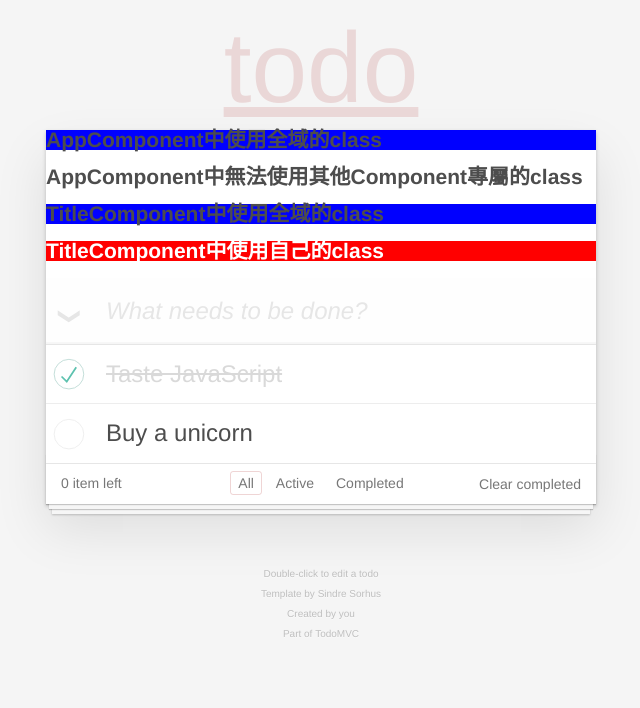
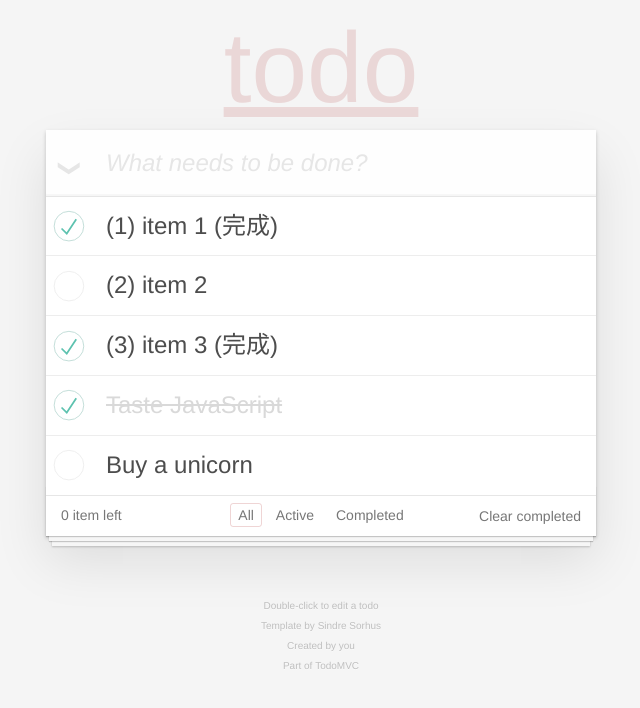
Before and after one commit to wellwind/nccu-angular-todo-mvc-demo, an Angular app: page / in a window 1280 px wide. Shown: the top 708 px of the page, without its empty margins (319-959 px from the left). Built offline with nearby package versions, Linux system fonts and the light colour scheme.

Commit message:
ngIf & ngFor將資料顯示在畫面上

```diff
--- a/src/app/app.component.html
+++ b/src/app/app.component.html
@@ -1,7 +1,4 @@
 <section class="todoapp">
-
-      <h2 class="bg-blue">AppComponent中使用全域的class</h2>
-      <h2 class="bg-red">AppComponent中無法使用其他Component專屬的class</h2>
 
   <app-title></app-title>
   <!-- This section should be hidden by default and shown when there are todos -->
@@ -11,6 +8,14 @@
     <ul class="todo-list">
       <!-- These are here just to show the structure of the list items -->
       <!-- List items should get the class `editing` when editing and `completed` when marked as completed -->
+      <li *ngFor="let item of items; let index = index, let f = first">
+        <div class="view">
+          <input class="toggle" type="checkbox" [(ngModel)]="item.done" [checked]="item.done">
+          <label>({{ index + 1 }}) {{ item.text }} <span *ngIf="item.done">(完成)</span></label>
+          <button class="destroy"></button>
+        </div>
+        <input class="edit" [(ngModel)]="item.text">
+      </li>
       <li class="completed">
         <div class="view">
           <input class="toggle" type="checkbox" checked>
--- a/src/app/app.component.ts
+++ b/src/app/app.component.ts
@@ -1,3 +1,4 @@
+import { TodoItem } from './todo-item';
 import { Component } from '@angular/core';
 
 @Component({
@@ -7,4 +8,23 @@ import { Component } from '@angular/core';
 })
 export class AppComponent {
   title = 'app works!';
+
+  items: TodoItem[] = [
+    {
+      id: 1,
+      text: 'item 1',
+      done: true
+    },
+    {
+      id: 2,
+      text: 'item 2',
+      done: false
+    },
+    {
+      id: 3,
+      text: 'item 3',
+      done: true
+    }
+  ];
+
 }
--- a/src/app/title/title.component.html
+++ b/src/app/title/title.component.html
@@ -1,6 +1,3 @@
-<h2 class="bg-blue">TitleComponent中使用全域的class</h2>
-<h2 class="bg-red">TitleComponent中使用自己的class</h2>
-
 <header class="header">
   <h1 [innerHTML]="title"></h1>
   <input class="new-todo" [placeholder]="inputPlaceholder" autofocus (keyup.enter)="enter($event)" [(ngModel)]="inputValue">
--- /dev/null
+++ b/src/app/todo-item.ts
@@ -0,0 +1,5 @@
+export interface TodoItem {
+  id: number;
+  text: string;
+  done: boolean;
+}
```
Lines whose indentation alone changed are shown as unchanged.
